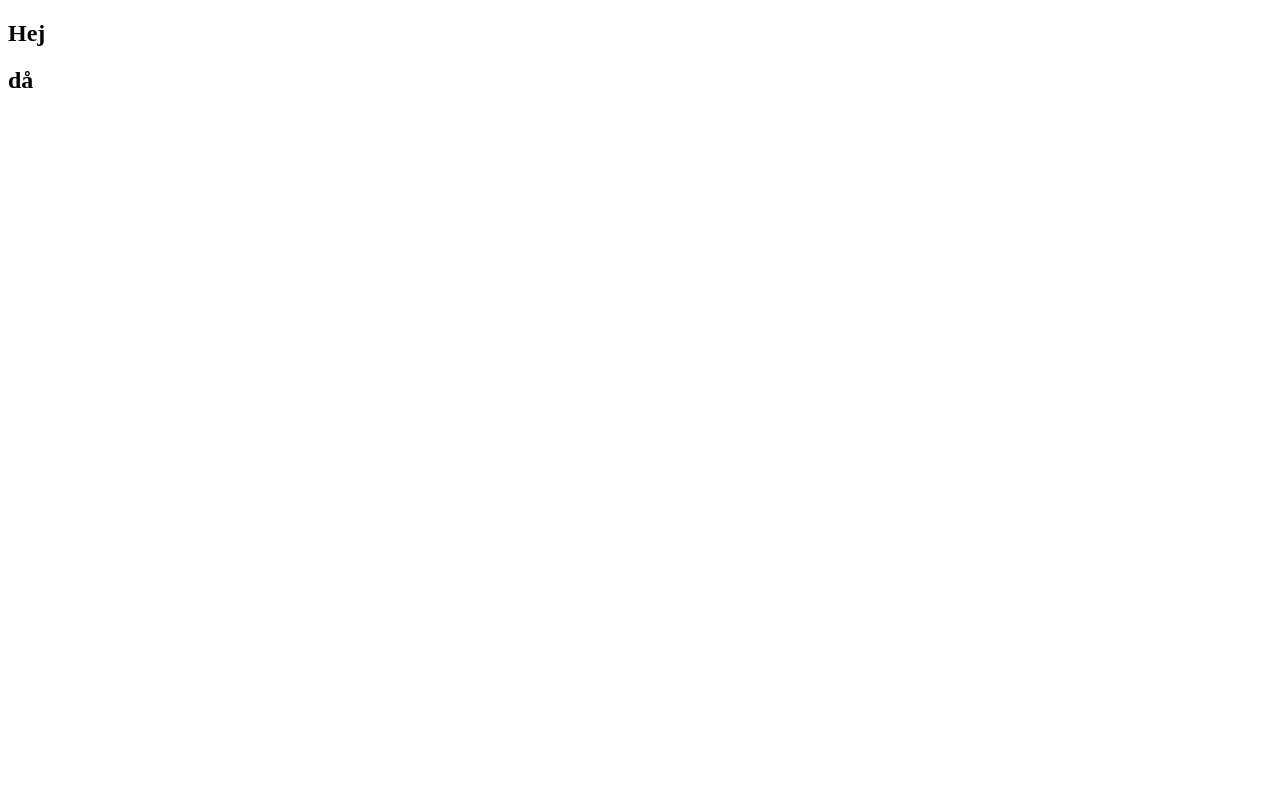
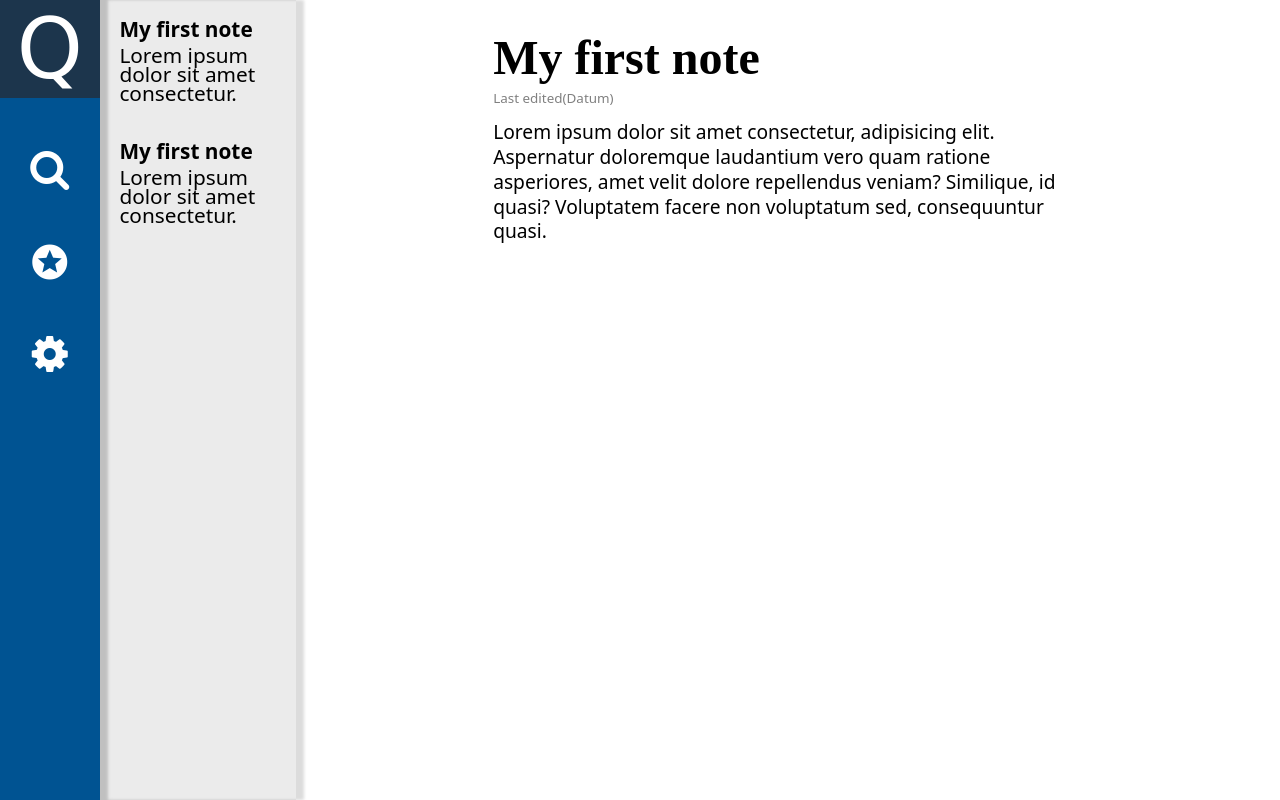
Before and after one commit to abubakar-21/Projektmetodik, a plain HTML site: page index.html in a window 1280 px wide. Drawn offline with Linux system fonts and the light colour scheme; files that its build step writes are made by us from their sources; a web font is replaced by a local one.

Commit message:
HTML & CSS

```diff
--- a/CSS/style.css
+++ b/CSS/style.css
@@ -0,0 +1,68 @@
+*{
+    margin:0;
+    padding:0;
+}
+body{
+    box-sizing: border-box;
+    font-family: system-ui, -apple-system, BlinkMacSystemFont, 'Segoe UI', Roboto, Oxygen, Ubuntu, Cantarell, 'Open Sans', 'Helvetica Neue', sans-serif;
+    height:100vh;
+    font-size: 12px;
+}
+.container{
+    width:100%;
+    height:100%;
+    display:grid;
+    grid-template-rows:1fr;
+    grid-template-columns:1fr 4fr 20fr ;
+}
+.side-nav{
+    background-color: #005392;
+    display:flex;
+    flex-direction: column;
+    align-items: center;
+}
+.Q{
+    font-family: 'Viaoda Libre', cursive;
+    font-size: 84px;
+    color:white;
+    width:100%;
+    background-color: #1c354c;
+    text-align: center;
+    padding-left:0.2em;
+    padding-right:0.2em;
+}
+i.side-nav-icon{
+    color:white;
+    font-size:42px;
+    padding-top:1.2em;
+}
+
+.note-section{
+    height:100%;
+    background-color: #ebebeb;
+    box-shadow: 8px 0px 3px 0px #dcdcdc,inset 8px 0px 3px 0px #c0c0c0;
+}
+.note-section div{
+    font-size:1.3rem;
+    padding:10%;
+    line-height: 0.9em;
+}
+.note-section h4{
+    padding-bottom:5%;
+}
+.main-section{
+    margin:3% 20% 0 20%;
+}
+.main-section h4{
+    font-size:3rem;
+    font-family: 'Times New Roman', Times, serif;
+}
+.main-section p{
+    font-size:1.6em;
+    line-height:1.3em;
+}
+.date-wrapper{
+    font-size:0.7em;
+    color:gray;
+    padding:1% 0 2% 0;
+}
--- a/index.html
+++ b/index.html
@@ -1,20 +1,42 @@
 <!DOCTYPE html>
 <html lang="en">
-
 <head>
     <meta charset="UTF-8">
     <meta http-equiv="X-UA-Compatible" content="IE=edge">
     <meta name="viewport" content="width=device-width, initial-scale=1.0">
-    <link rel="stylesheet" href="./CSS/style.css">
-    <title>Quire</title>
+    <link href="style.css" rel="stylesheet">
+    <link rel="stylesheet" href="https://cdnjs.cloudflare.com/ajax/libs/font-awesome/4.7.0/css/font-awesome.min.css">
+    <link rel="preconnect" href="https://fonts.googleapis.com">
+    <link href="https://fonts.googleapis.com/css2?family=Viaoda+Libre&display=swap" rel="stylesheet"> <!--Font till Q-->
+    <link href="https://fonts.googleapis.com/icon?family=Material+Icons" rel="stylesheet"> <!-- Stjärna icon-->
+
+    <title>Document</title>
 </head>
-
 <body>
-
-    <h2>Hej</h2>
-    <h2>då</h2>
-
-    <script src="./JS/script.js"></script>
+    <div class="container">
+        <nav class="side-nav">  <!--NAV SECTION (borde byta tagg?)-->
+            <div class="Q">Q</div> <!-- Q -->
+            <i class="fa fa-search side-nav-icon "></i> <!--SearchIcon-->
+            <i class="material-icons side-nav-icon">stars</i>  <!--StarIcon-->
+            <i class="fa side-nav-icon">&#xf013;</i>
+        </nav>
+        <section class="note-section">   <!--NOTE SECTION -->
+            <div>
+                <h4>My first note</h4>
+                <p>Lorem ipsum dolor sit amet consectetur.</p>
+            </div>
+            <div>
+                <h4>My first note</h4>
+                <p>Lorem ipsum dolor sit amet consectetur.</p>
+            </div>
+        </section>
+        <main class="main-section">  <!-- MAIN SECTION -->
+            <h4>My first note</h3>
+            <div class="date-wrapper">
+                <p>Last edited<span>(Datum)</span></p>
+            </div>
+            <p>Lorem ipsum dolor sit amet consectetur, adipisicing elit. Aspernatur doloremque laudantium vero quam ratione asperiores, amet velit dolore repellendus veniam? Similique, id quasi? Voluptatem facere non voluptatum sed, consequuntur quasi.</p>
+        </main>
+    </div>
 </body>
-
 </html>
```
